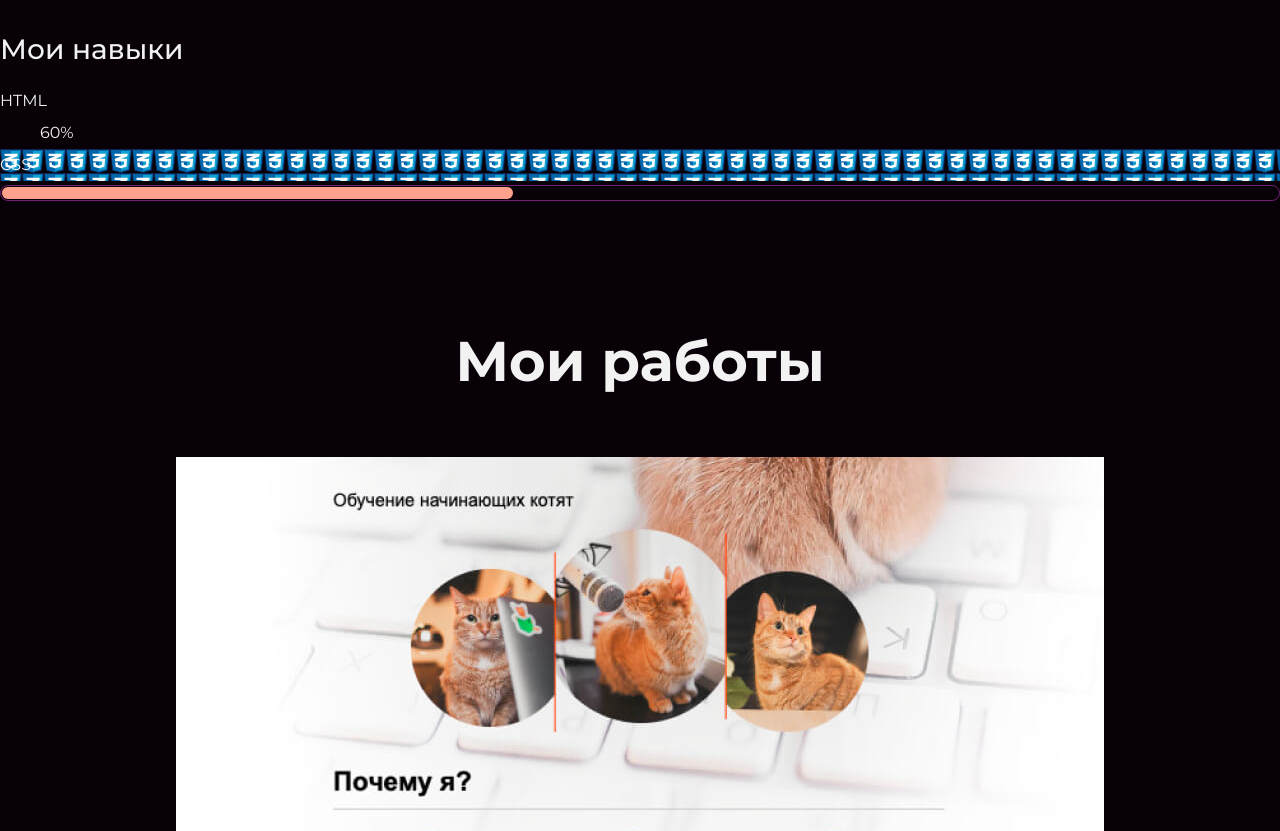
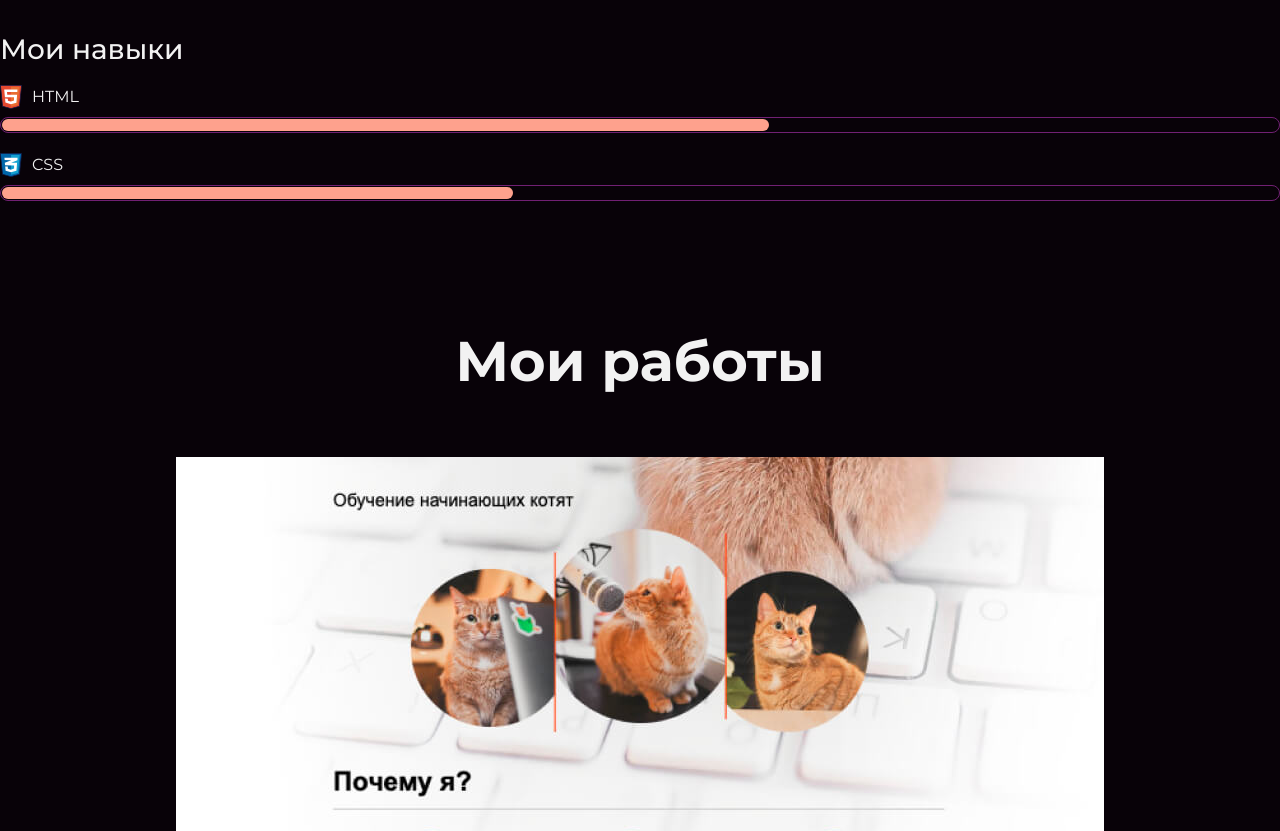
Before and after one commit to vspivovar/my-site, a plain HTML site: page index.html in a window 1280 px wide. Shown: the part 1842-2673 px from the top of the page. Drawn offline with Linux system fonts and the light colour scheme.

```diff
--- a/index.html
+++ b/index.html
@@ -38,19 +38,30 @@
         <h3>Чем могу быть полезен</h3>
         <p>Что-то сверстать - это то, что я могу</p></div>
     <div class="skills">
-      <h3>
-        Мои навыки
-      </h3>
-      <dl class="skill-list">
-        <dt class= skills-html>HTML </dt>
-        <dd class = "Level"> <div style="width: 60%;"> 60%</div> </dd>
+
+      <h3>Мои навыки</h3>
+      <dl class="skills-list">
+        <dt class="skill-html">HTML</dt>
+        <dd class="level"><div style="width: 60%;">60%</div></dd>
         <dt class="skill-css">CSS</dt>
-        <dd class="level"><div style="width: 40%;">40%</div></dd>
+        <dd class=  "level"> <div style="width: 40%;">40%</div> </dd>
 
 
       </dl>
+       </div>
+      <!--
 
-    </div>
+       <div class="skills">
+  <h3>Мои навыки</h3>
+  <dl class="skills-list">
+    <dt class="skill-html">HTML</dt>
+    <dd class="level"><div style="width: 60%;">60%</div></dd>
+    <dt class="skill-css">CSS</dt>
+    <dd class="level"><div style="width: 40%;">40%</div></dd>
+  </dl>
+</div>
+-->
+
 
 
     </section>
```
